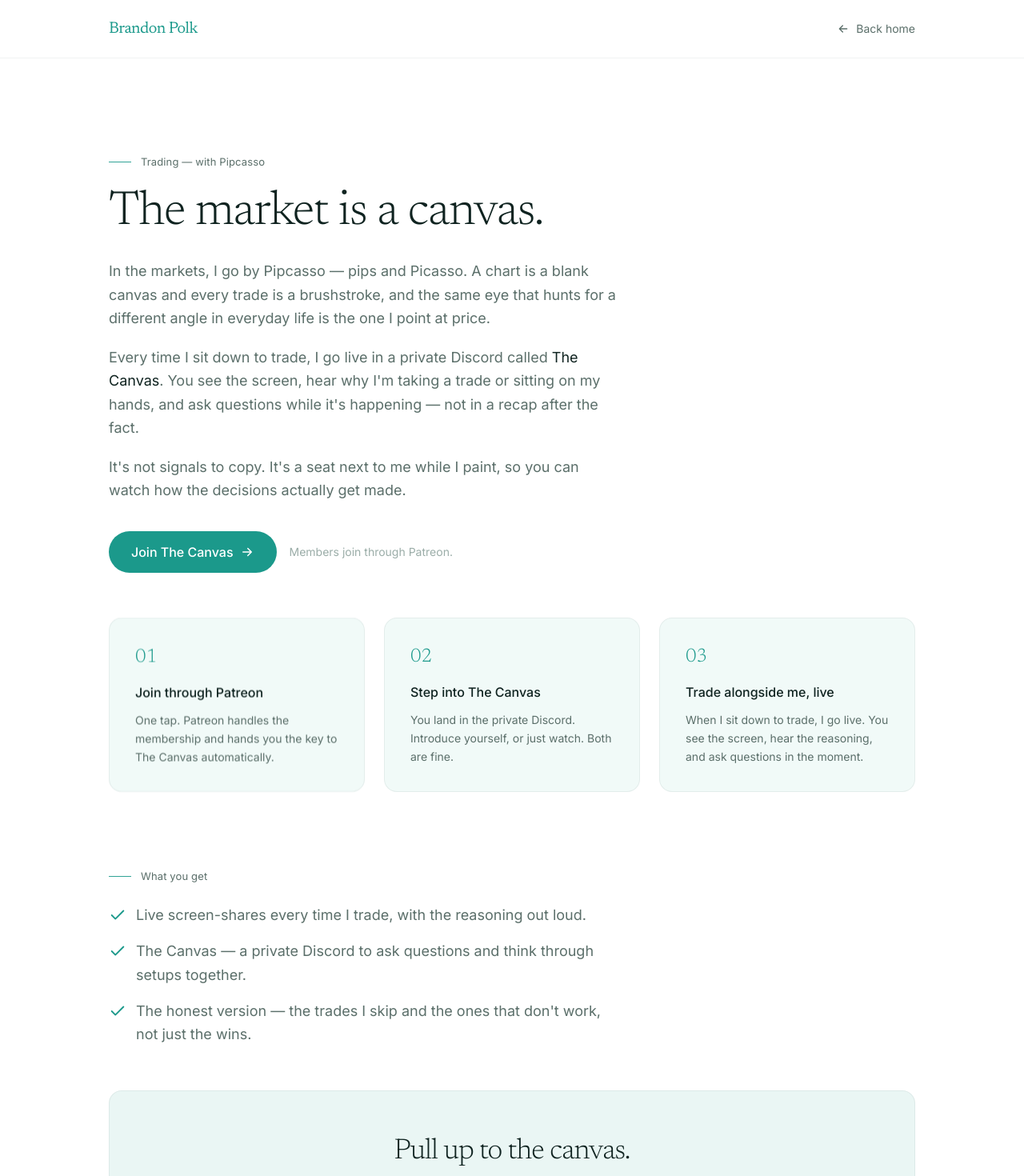
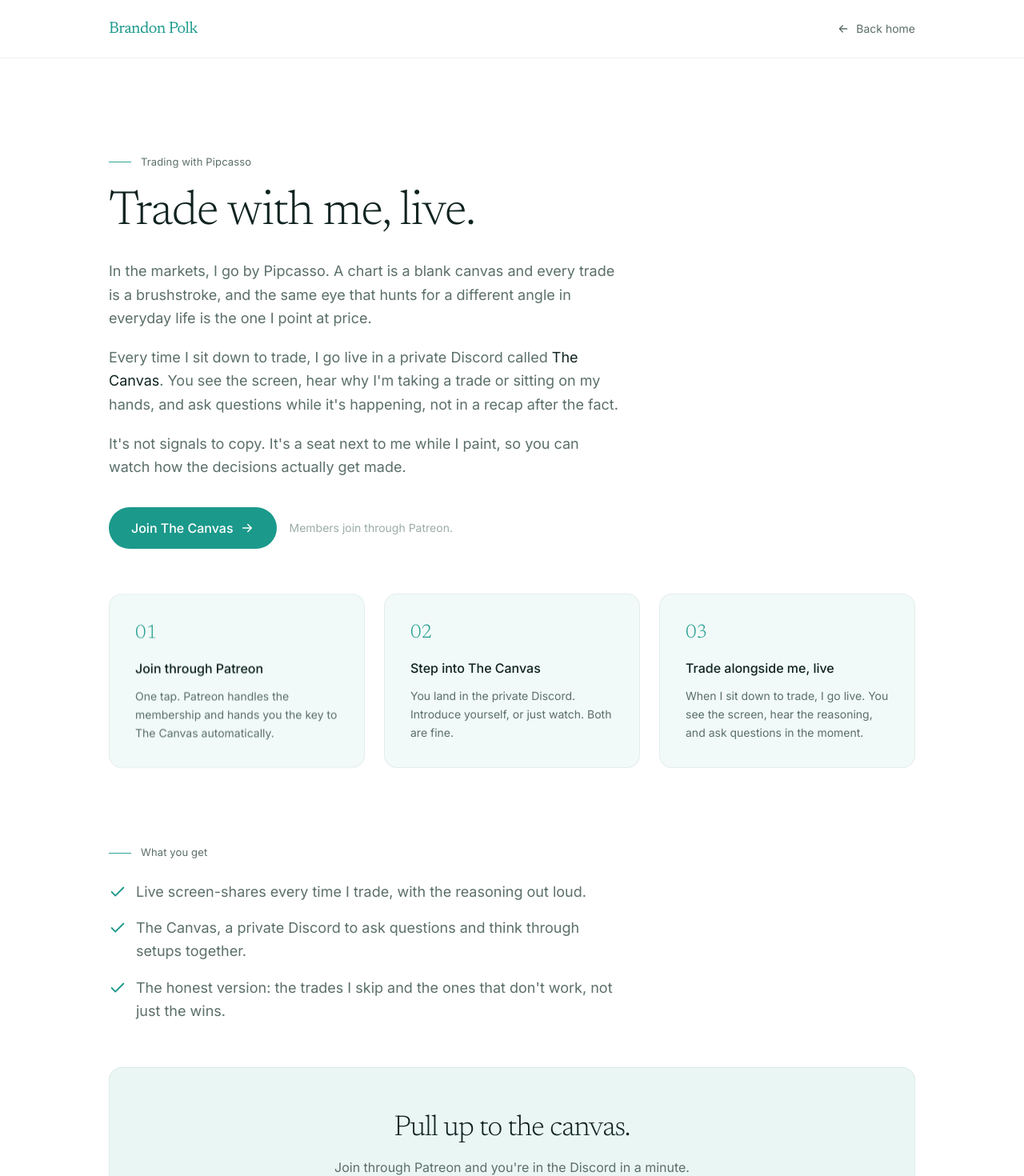
Before and after one commit to iambrandonpolk/brandon-polk-site, a Next.js app: page /trading in a window 1280 px wide. Shown: the top 1470 px of the page at 80% size. Built offline with nearby package versions, Linux system fonts and the light colour scheme.

Commit message:
Update page.jsx

```diff
--- a/app/trading/page.jsx
+++ b/app/trading/page.jsx
@@ -6,7 +6,7 @@ import { patreon } from "@/lib/content";
 export const metadata = {
   title: "Trading",
   description:
-    "In the markets I go by Pipcasso. Join me live in The Canvas — a private Discord — every time I trade. Watch the screen, hear the reasoning, ask in real time.",
+    "In the markets I go by Pipcasso. Join me live in The Canvas, a private Discord, every time I trade. Watch the screen, hear the reasoning, ask in real time.",
   alternates: { canonical: "/trading" },
 };
 
@@ -52,13 +52,13 @@ export default function TradingPage() {
         {/* Hero */}
         <Container className="pt-20 pb-14 sm:pt-28">
           <div className="max-w-reading">
-            <span className="eyebrow">Trading — with Pipcasso</span>
+            <span className="eyebrow">Trading with Pipcasso</span>
             <h1 className="mt-6 font-serif text-5xl font-light leading-[1.05] tracking-tighter sm:text-6xl">
-              The market is a canvas.
+              Trade with me, live.
             </h1>
             <p className="mt-7 text-lg leading-relaxed text-[var(--text-muted)]">
-              In the markets, I go by Pipcasso — pips and Picasso. A chart is a
-              blank canvas and every trade is a brushstroke, and the same
+              In the markets, I go by Pipcasso. A chart is a blank canvas and
+              every trade is a brushstroke, and the same
               eye that hunts for a different angle in everyday life is the one I
               point at price.
             </p>
@@ -66,7 +66,7 @@ export default function TradingPage() {
               Every time I sit down to trade, I go live in a private Discord
               called <span className="text-[var(--text)]">The Canvas</span>. You
               see the screen, hear why I'm taking a trade or sitting on my hands,
-              and ask questions while it's happening — not in a recap after the
+              and ask questions while it's happening, not in a recap after the
               fact.
             </p>
             <p className="mt-5 text-lg leading-relaxed text-[var(--text-muted)]">
@@ -121,8 +121,8 @@ export default function TradingPage() {
             <ul className="space-y-4 text-lg leading-relaxed text-[var(--text-muted)]">
               {[
                 "Live screen-shares every time I trade, with the reasoning out loud.",
-                "The Canvas — a private Discord to ask questions and think through setups together.",
-                "The honest version — the trades I skip and the ones that don't work, not just the wins.",
+                "The Canvas, a private Discord to ask questions and think through setups together.",
+                "The honest version: the trades I skip and the ones that don't work, not just the wins.",
               ].map((line) => (
                 <li key={line} className="flex gap-3">
                   <svg width="22" height="22" viewBox="0 0 24 24" fill="none" stroke="var(--brand)" strokeWidth="2" strokeLinecap="round" strokeLinejoin="round" className="mt-1 shrink-0">
@@ -167,7 +167,7 @@ export default function TradingPage() {
               not a licensed financial advisor, and nothing in The Canvas is a
               recommendation to buy, sell, or hold any security or asset. Trading
               involves real risk, including the loss of your capital. You are
-              responsible for your own decisions — trade only what you can afford
+              responsible for your own decisions. Trade only what you can afford
               to lose, and consider speaking with a licensed professional before
               you do.
             </p>
```
